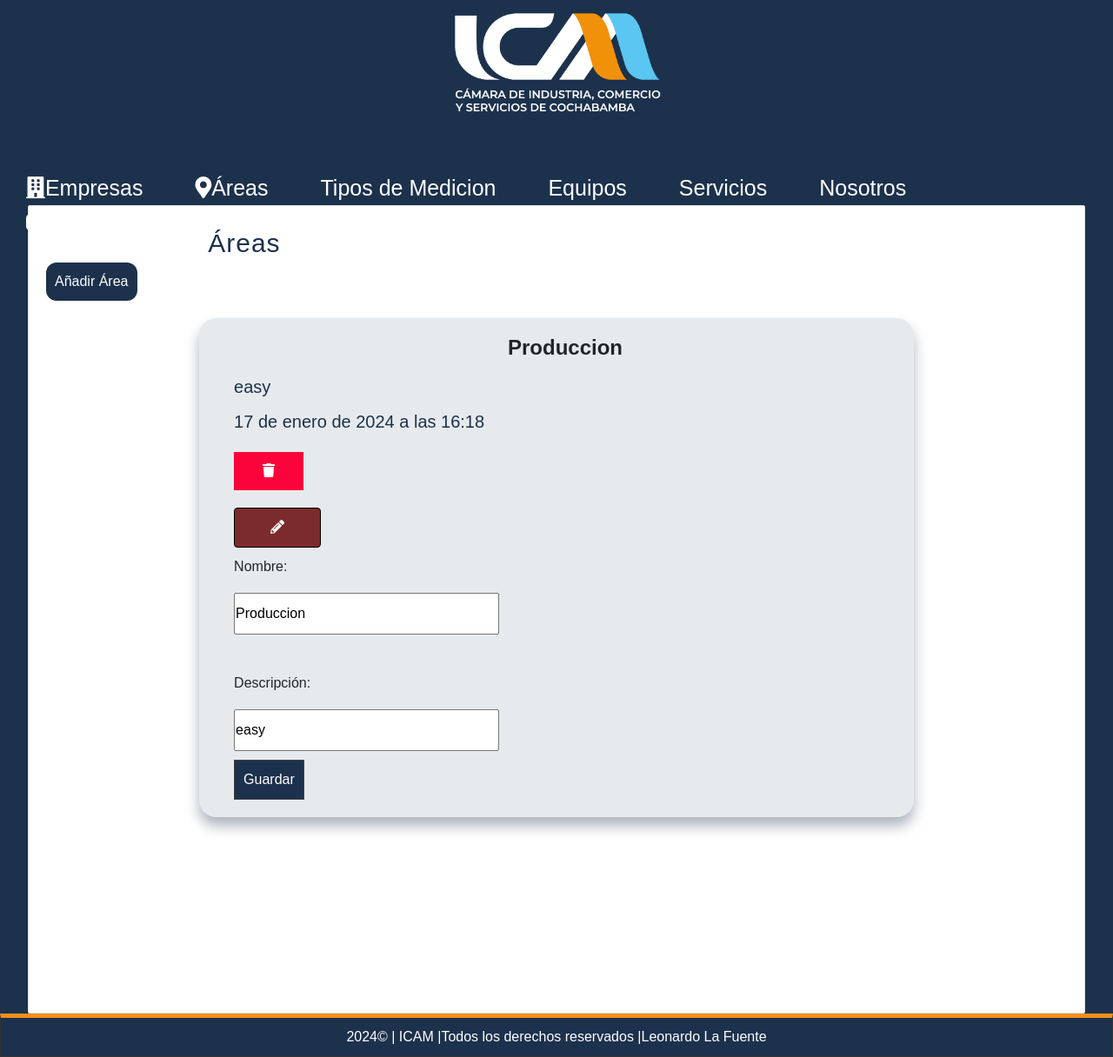
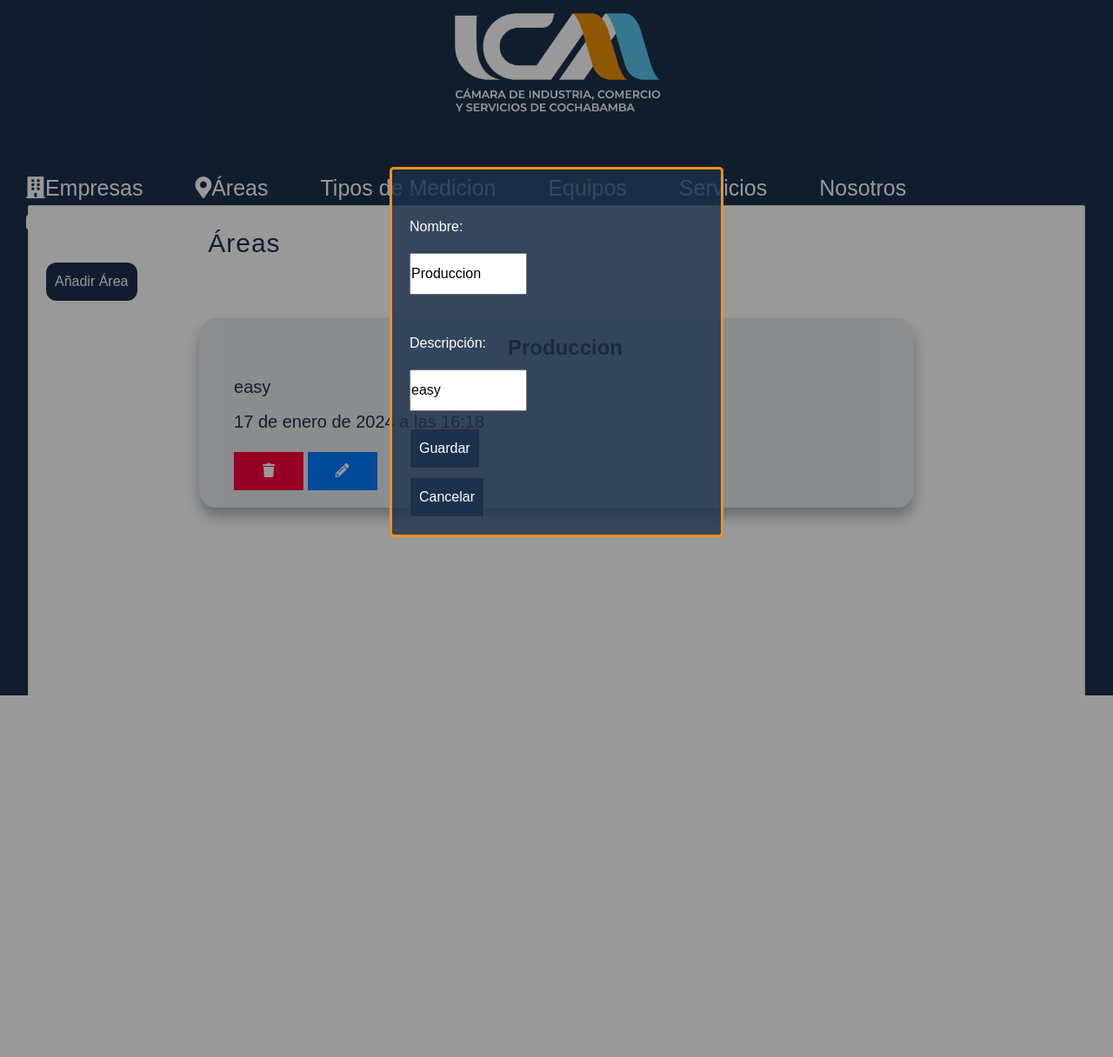
Before and after one commit to dayler23/Proyecto-ICAM, a Django app: page /empresa/6/areas in a window 1280 px wide, after a click that opens the changed part. Shown: the whole page at 87% size. After the commit the page ends 800 px from the top, so only its background shows below. Run offline with Django 5.2, Linux system fonts and the light colour scheme; a user stored in the database is signed in; data comes from the database, SQL or seed files in the repository; both versions use the stored data as it was after the commit; some libraries are stand-ins or nearby versions.

Commit message:
area complete f:CRUD POSITION

```diff
--- a/mainapp/static/css/styles.css
+++ b/mainapp/static/css/styles.css
@@ -519,12 +519,7 @@ footer{
 
 }
 
-#close:hover,
-#close:focus {
-    color: white;
-    text-decoration: none;
-    cursor: pointer;
-}
+
 
 /*LOGIN*/
 .login-container {
--- a/mainapp/templates/mainapp/index.html
+++ b/mainapp/templates/mainapp/index.html
@@ -79,7 +79,7 @@
             </form>
             <!-- Botón de edición -->
             <a href="{% url 'edit_company' company.id %}">
-            <button style="background-color: #007bff; color: white; border: none; cursor: pointer; width: 80px;height:35px">
+            <button style="background-color: #007bff; color: white; border: none; cursor: pointer; width: 80px;height:44px;">
                 <i class="fas fa-pencil-alt"></i>
             </button>
 
--- a/record/templates/positions/list.html
+++ b/record/templates/positions/list.html
@@ -6,36 +6,35 @@
 
 <h1 class="title">{{title}}</h1>
 
-<!-- Botón para añadir área -->
 {% if user.is_superuser %}
    <!-- Botón de añadir área -->
 <button id="toggleAreaFormButton" class="form-button" style="margin: 0; padding: 10px;">Añadir Área</button>
 
-<!-- Formulario -->
-<form action="{% url 'add_area' %}" method="post" id="addAreaForm" style="display: none;">
+<!-- Formulario de añadir área -->
+<div id="addAreaForm" class="modal">
+    <div class="modal-content">
+        <a href="#" id="closeAddAreaForm">X</a>
+        <form action="{% url 'add_area' %}" method="post">
             {% csrf_token %}
             <label for="name">Nombre:</label>
             <input type="text" id="name" name="name" autocomplete="name" required><br>
             <label for="description">Descripción:</label>
             <input type="text" id="description" name="description" required>
-    <input type="submit" value="Guardar">
+            <button type="submit">Guardar</button>
+            <button type="button" onclick="closeForm('addAreaForm')">Cancelar</button>
         </form>
+    </div>
+</div>
 {% endif %}
-
 {% for area in areas %}
     {% if area.id %}
         <!-- Todo el cuadro es un botón que redirige a los puestos de trabajo de la área -->
+        <div class="position-item">
+            <div class="data">
                 <a href="{% url 'area' area.id%}" style="text-decoration: none; color: inherit;">
-            <article class="position-item">
-                <!-- Aquí puedes agregar una imagen o un marcador de posición si es necesario -->
-                <div class="data">
                     <h3>{{ area.name }}</h3>
-                    <p>{{ area.description }}
-
-                    </p>
-                    <p>
-                        {{ area.created_at }}
-                    </p>
+                    <p>{{ area.description }}</p>
+                    <p>{{ area.created_at }}</p>
                 </a>
                 {% if user.is_superuser %}
                 <!-- Botones de eliminar y editar -->
@@ -47,46 +46,86 @@
                         </button>
                     </form>
                     <!-- Botón de edición -->
-<button type="button" class="btn btn-primary" onclick="event.stopPropagation(); document.getElementById('editAreaForm{{ area.id }}').style.display = document.getElementById('editAreaForm{{ area.id }}').style.display == 'none' ? 'block' : 'none'">
+                    <button type="button" style="background-color: #007bff; color: white; border: none; cursor: pointer; width: 80px;height:44px;" onclick="openForm('editAreaForm{{ area.id }}')">
                         <i class="fas fa-pencil-alt"></i>
                     </button>
 
                     <!-- Formulario de edición -->
-<form action="{% url 'edit_area' area.id %}" method="post" id="editAreaForm{{ area.id }}" style="display: none;">
+                    <div id="editAreaForm{{ area.id }}" class="modal">
+                        <div class="modal-content">
+                            <a href="#" id="closeEditAreaForm{{ area.id }}">X</a>
+                            <form action="{% url 'edit_area' area.id %}" method="post">
                                 {% csrf_token %}
                                 <label for="name">Nombre:</label>
                                 <input type="text" id="name" name="name" value="{{ area.name }}" required><br>
                                 <label for="description">Descripción:</label>
                                 <input type="text" id="description" name="description" value="{{ area.description }}" required>
-    <input type="submit" value="Guardar">
+                                <button type="submit">Guardar</button>
+                                <button type="button" onclick="closeForm('editAreaForm{{ area.id }}')">Cancelar</button>
                             </form>
-
-
-
+                        </div>
+                    </div>
                 </div>
             {% endif %}
         </div>
-                <div class="clearfix"></div>
-            </article>
+            </div>
 
     {% else %}
         <article class="position-item">
             <div class="data">
                 <h3>No hay áreas disponibles para esta empresa.</h3>
             </div>
-            <div class="clearfix"></div>
         </article>
     {% endif %}
 {% endfor %}
+
 <script>
-    document.getElementById('toggleAreaFormButton').addEventListener('click', function() {
-        var form = document.getElementById('addAreaForm');
-        if (form.style.display === 'none') {
-            form.style.display = 'block';
-        } else {
-            form.style.display = 'none';
+window.onload = function() {
+    var modalAdd = document.getElementById('addAreaForm');
+    var btnAdd = document.getElementById('toggleAreaFormButton');
+    var closeAddLink = document.getElementById('closeAddAreaForm');
+
+    btnAdd.onclick = function() {
+        modalAdd.style.display = "block";
     }
-    });
+
+    closeAddLink.onclick = function(e) {
+        e.preventDefault();
+        modalAdd.style.display = "none";
+    }
+
+    window.onclick = function(event) {
+        if (event.target == modalAdd) {
+            modalAdd.style.display = "none";
+        }
+    }
+
+    {% for area in areas %}
+        {% if area.id %}
+            var modalEdit = document.getElementById('editAreaForm{{ area.id }}');
+            var closeEditLink = document.getElementById('closeEditAreaForm{{ area.id }}');
+
+            closeEditLink.onclick = function(e) {
+                e.preventDefault();
+                modalEdit.style.display = "none";
+            }
+
+            window.onclick = function(event) {
+                if (event.target == modalEdit) {
+                    modalEdit.style.display = "none";
+                }
+            }
+        {% endif %}
+    {% endfor %}
+}
+
+function openForm(formId) {
+    document.getElementById(formId).style.display = 'block';
+}
+
+function closeForm(formId) {
+    document.getElementById(formId).style.display = 'none';
+}
 </script>
 
 {%endblock%}
```
Also changed, not shown: db.sqlite3. Lines whose indentation alone changed are shown as unchanged.
